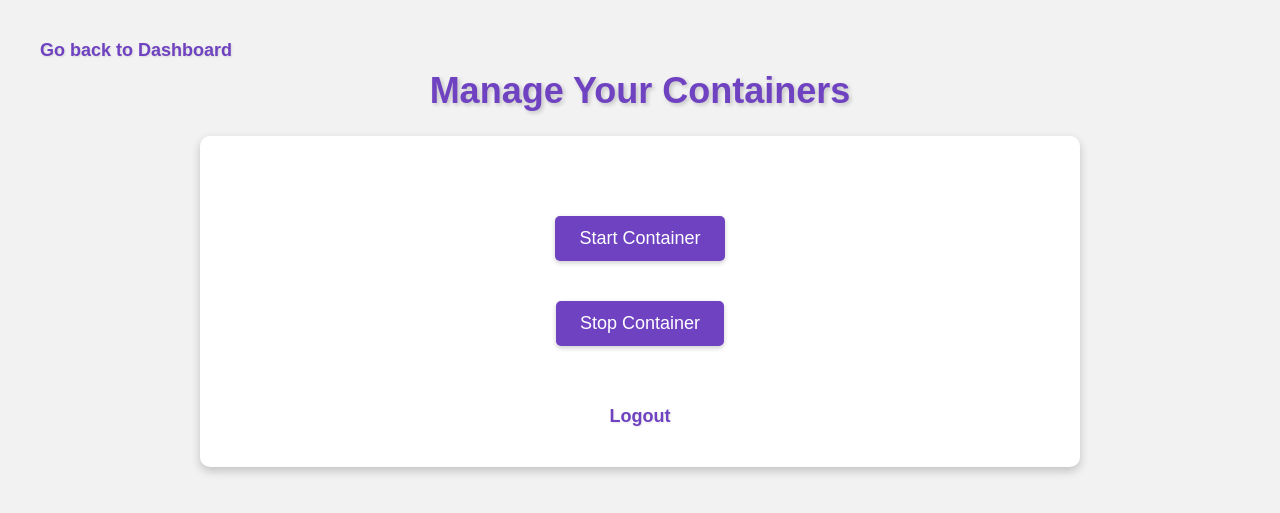
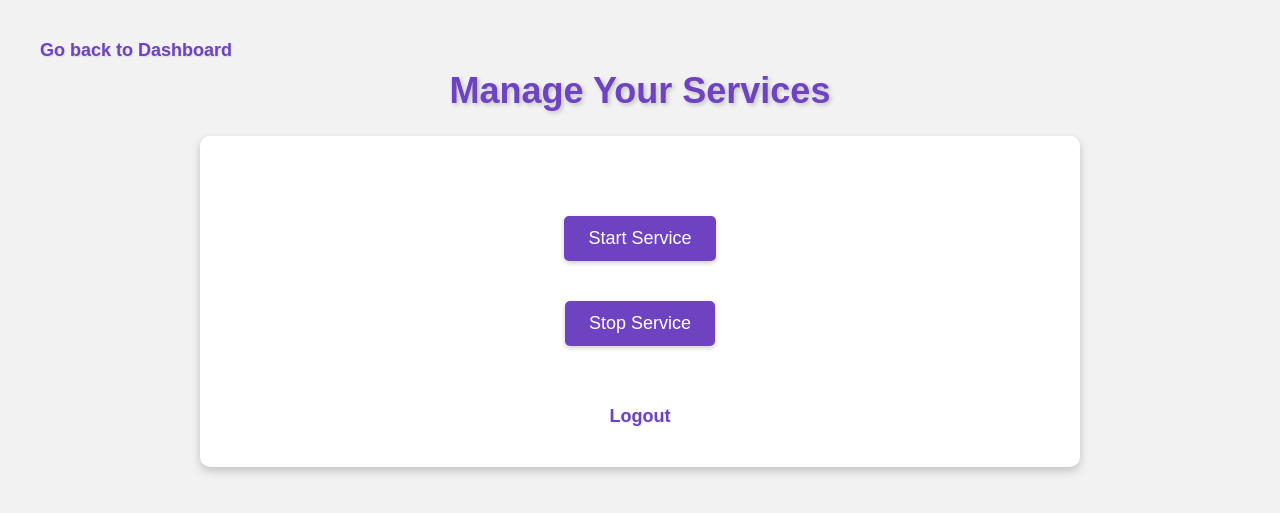
Before and after one commit to sairaghavaa/aiops, a Flask app: page /manage_containers in a window 1280 px wide. Shown: the top 513 px of the page. Run offline with Flask 3, Linux system fonts and the light colour scheme; the visitor is signed in with stand-in values (Sample User, id 1).

Commit message:
changes list_ECR_images and Stop and Start Containers funtionalities

```diff
--- a/app.py
+++ b/app.py
@@ -24,7 +24,7 @@ def home():
 def dashboard():
     if 'username' not in session:
         return redirect(url_for('login'))
-    functionalities = ['Start and Stop Containers', 'List ECR Images']  # Add more functionalities as needed
+    functionalities = ['Start and Stop Services','Deployment History Overview']  # Add more functionalities as needed
     return render_template('dashboard.html', functionalities=functionalities)
 
 @app.route('/login', methods=['GET', 'POST'])
--- a/templates/dashboard.html
+++ b/templates/dashboard.html
@@ -113,13 +113,13 @@
 </head>
 <body>
     <div class="container">
-       <h1>Welcome to GenioPro!</h1>
+    <h1 style="font-size: 18px;"><a href="https://www.fontspace.com/category/lightning"><img src="https://see.fontimg.com/api/renderfont4/4pZK/eyJyIjoiZnMiLCJoIjo5OCwidyI6MTUwMCwiZnMiOjY1LCJmZ2MiOiIjMDAwMDAwIiwiYmdjIjoiI0ZGRkZGRiIsInQiOjF9/VGh1bmRlcmJvU3Q/understrukk-regular.png" alt="Lightning fonts"></a></h1>
         <ul>
             {% for functionality in functionalities %}
                 <li>
-                    {% if functionality == 'Start and Stop Containers' %}
+                    {% if functionality == 'Start and Stop Services' %}
                         <a href="{{ url_for('manage_containers') }}">{{ functionality }}</a>
-                    {% elif functionality == 'List ECR Images' %}
+                    {% elif functionality == 'Deployment History Overview' %}
                         <a href="{{ url_for('list_images') }}">{{ functionality }}</a>
                     {% else %}
                         {{ functionality }}
--- a/templates/index.html
+++ b/templates/index.html
@@ -173,13 +173,13 @@
 </head>
 <body>
     <a href="{{ url_for('dashboard') }}" class="top-left-link">Go back to Dashboard</a>
-    <h1>Manage Your Containers</h1>
+    <h1>Manage Your Services</h1>
     <div class="container">
         <form action="/start" method="post">
-            <input type="submit" value="Start Container">
+            <input type="submit" value="Start Service">
         </form>
         <form action="/stop" method="post">
-            <input type="submit" value="Stop Container">
+            <input type="submit" value="Stop Service">
         </form>
         <div style="display: flex; justify-content: center; margin-top: 20px;">
             <a href="{{ url_for('logout') }}" class="logout-link">Logout</a>
@@ -188,7 +188,7 @@
             {% if messages %}
                 <div class="message">
                     {% for message in messages %}
-                        {% if message in ['Starting container...', 'Stopping container...'] %}
+                        {% if message in ['Starting Service...', 'Stopping Service...'] %}
                             <p>{{ message }}</p>
                         {% endif %}
                     {% endfor %}
--- a/templates/list_images.html
+++ b/templates/list_images.html
@@ -3,7 +3,7 @@
 <head>
     <meta charset="UTF-8">
     <meta name="viewport" content="width=device-width, initial-scale=1.0">
-    <title>List of Profile hub Images</title>
+    <title>Profile Hub Deployment History</title>
     <link rel="stylesheet" href="https://cdnjs.cloudflare.com/ajax/libs/font-awesome/5.15.3/css/all.min.css">
     <style>
         @import url('https://fonts.googleapis.com/css2?family=Poppins:wght@300;400;500;600;700&display=swap');
@@ -157,9 +157,9 @@
 </head>
 <body>
     <div class="container">
-        <h1>List of Profile hub Images</h1>
+        <h1>Profile Hub Deployment History</h1>
         {% for repository in images %}
-            <h2>{{ repository[0].repositoryName }}</h2>
+            <h2>Service : {{ repository[0].repositoryName }}</h2>
             <div>
                 {% for image in repository %}
                     <div class="image-card {% if image.isNew %}new{% endif %}">
```
